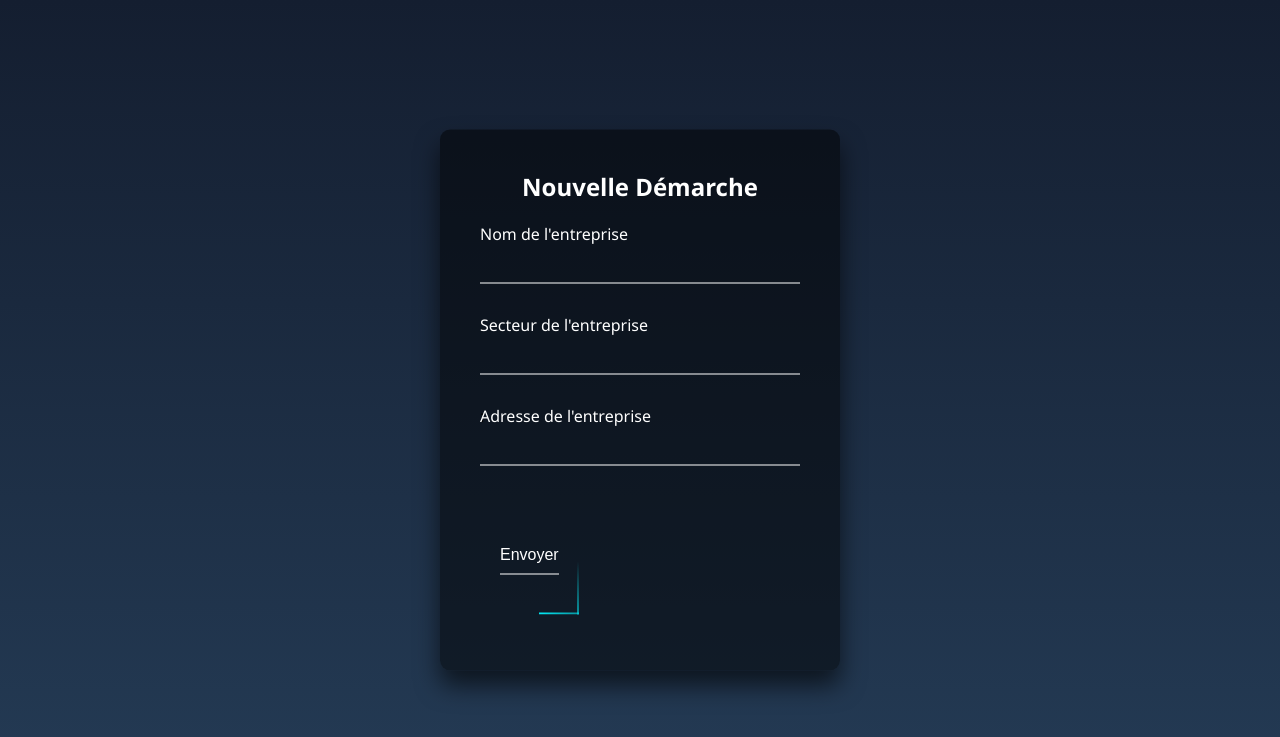
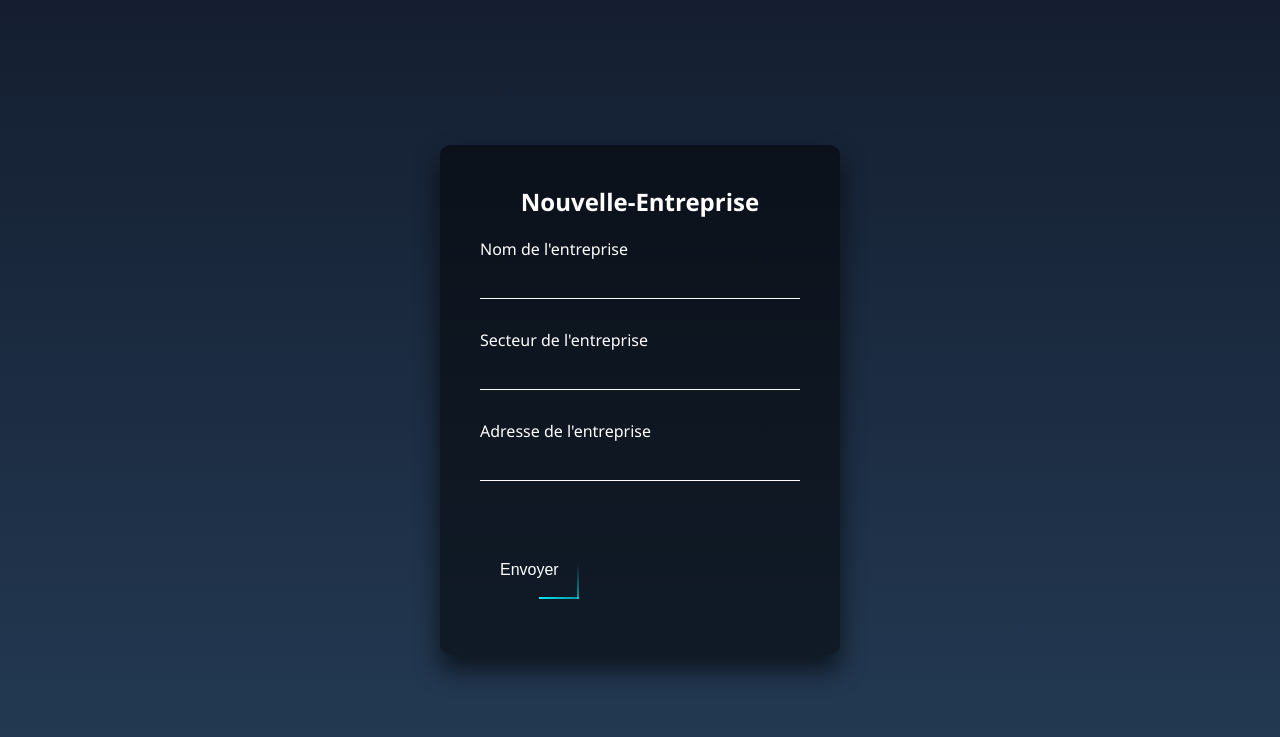
Before and after one commit to ZephyrRaine/bdd-cv, a PHP site: page /Nepage.php in a window 1280 px wide. Shown: the top 737 px of the page. Run offline with PHP 8.4, Linux system fonts and the light colour scheme.

Commit message:
changement css

```diff
--- a/Nepage.php
+++ b/Nepage.php
@@ -1,21 +1,13 @@
 <link rel="stylesheet" type="text/css" href="neige.css"> <!--link avec le css-->
-
-
-
-
-
 </head>
 
 <body>
 
 <div class="login-box">
-  <h2>Nouvelle Démarche</h2>
+  <h2>Nouvelle-Entreprise</h2>
   <form method="post" action=Nouvelle-Entreprise.php>
     <div class="user-box">
       <div class="user-box">
-
-
-
 
         <label>Nom de l'entreprise</label> : <input type="text" name="Nom" id="Nom"/>
   </div>
@@ -28,14 +20,12 @@
         <label>Adresse de l'entreprise</label> : <input type="text" name="Adresse" id="Adresse"/>
 </div>
 
-
-
    <a>
       <span></span>
       <span></span>
       <span></span>
       <span></span>
-     <input type="button" value="Envoyer" />
+     <input type="submit" value="Envoyer" />
     </a>
 
   </form>
--- a/neige.css
+++ b/neige.css
@@ -33,14 +33,21 @@ body {
 
 }
 
-.login-box .user-box input {
+
+.login-box .user-box input:not([type="submit" i])
+{
+  border-bottom: 1px solid #fff;
+  margin-bottom: 30px;
+}
+
+.login-box .user-box input
+ {
   width: 100%;
   padding: 10px 0;
   font-size: 16px;
   color: #fff;
-  margin-bottom: 30px;
+  margin-bottom: 0px;
   border: none;
-  border-bottom: 1px solid #fff;
   outline: none;
   background: transparent;
 }
```
